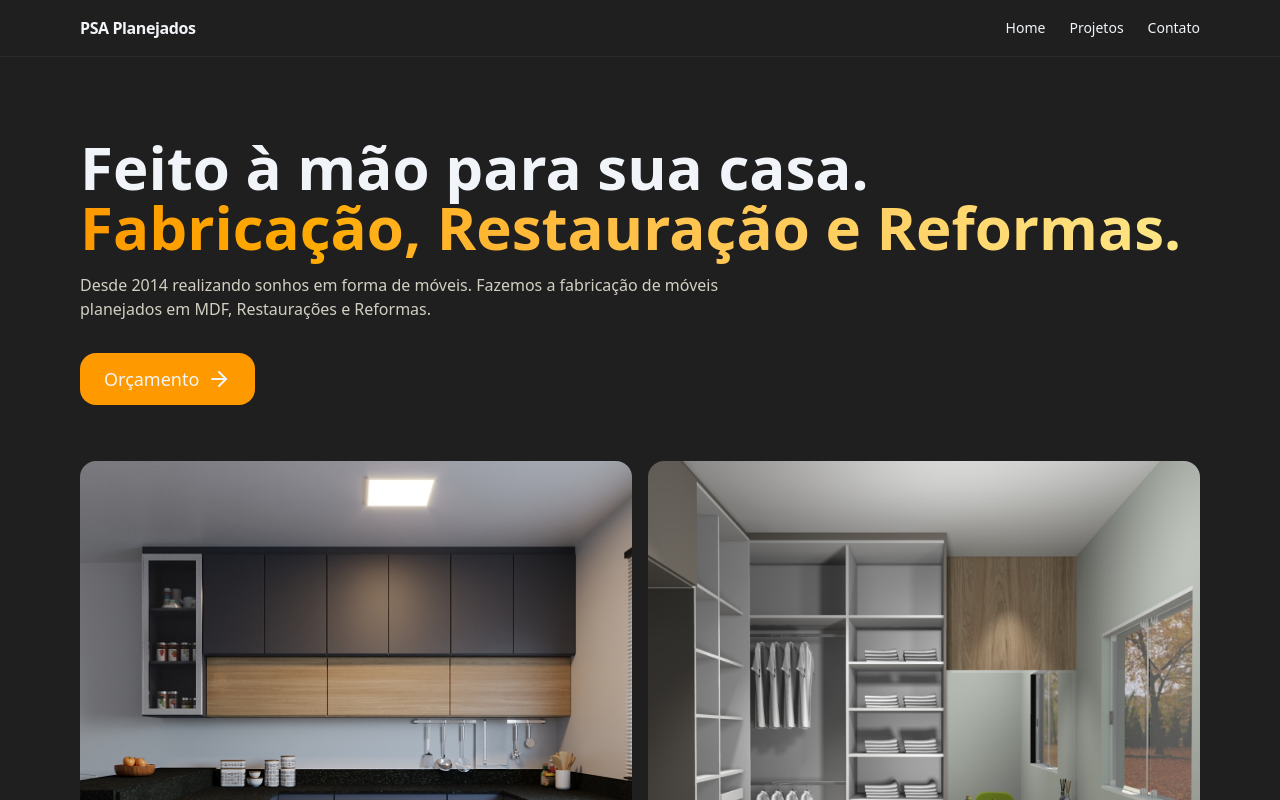
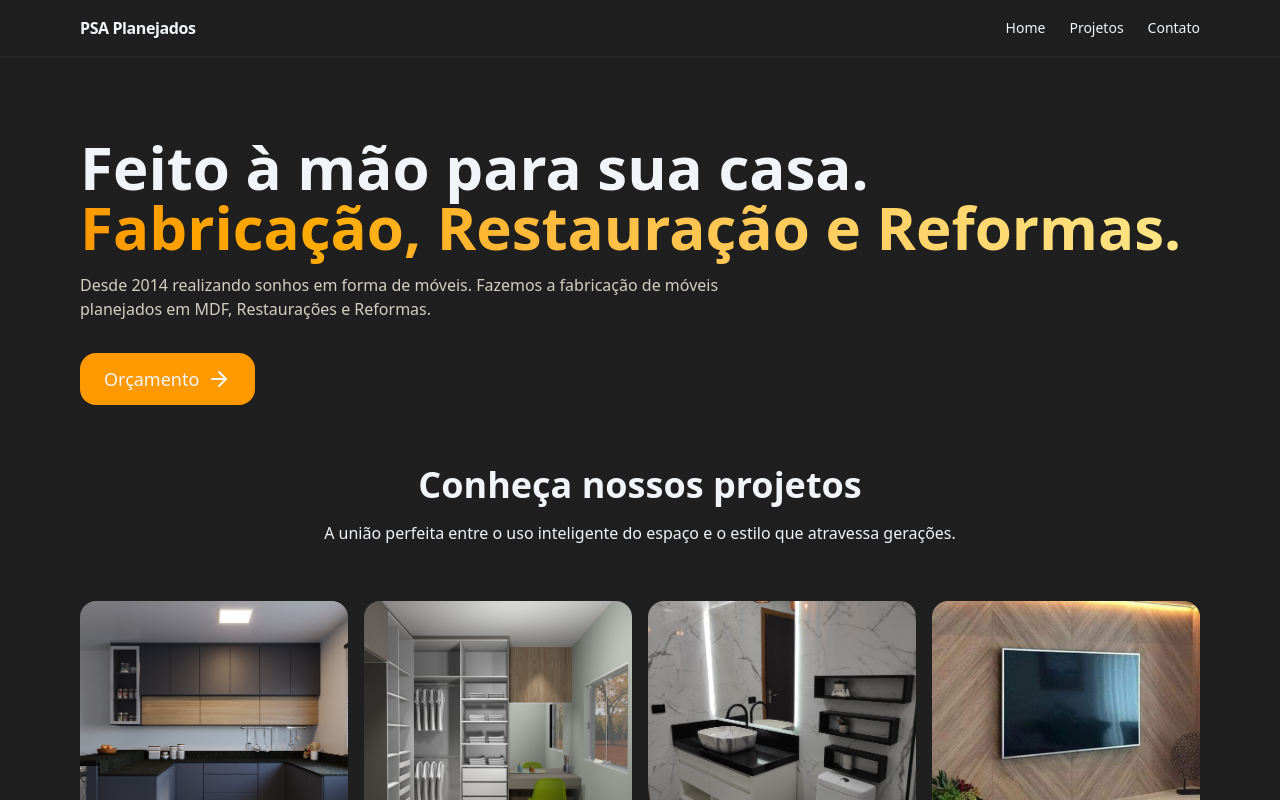
Before and after one commit to agripe049/marcenaria, a React (Vite) app: page / in a window 1280 px wide. Shown: the top 800 px of the page. Built offline with nearby package versions, Linux system fonts and the light colour scheme.

Commit message:
Home pronta, mostrar ao cliente para receber um feedback

```diff
--- a/src/components/Hero.jsx
+++ b/src/components/Hero.jsx
@@ -3,6 +3,7 @@ import { ArrowRight } from 'lucide-react'
 import cozinha from "../../public/cozinha.jpeg"
 import quarto from "../../public/quarto.jpeg"
 import banheiro from "../../public/banheiro.jpeg"
+import sala from "../../public/sala.jpeg"
 
 
 const Hero = () => {
@@ -10,7 +11,8 @@ const Hero = () => {
     const categorias = [
         { label: "Cozinha", imagem: cozinha },
         { label: "Quarto", imagem: quarto },
-        { label: "Banheiro", imagem: banheiro }
+        { label: "Banheiro", imagem: banheiro },
+        { label: "Sala", imagem: sala }
     ];
 
 
@@ -51,12 +53,21 @@ const Hero = () => {
                     </motion.div>
 
 
+                    <motion.div initial={{ opacity: 0, y: 20 }}
+                        animate={{ opacity: 1, y: 0 }}
+                        transition={{ duration: 2 }}
+                        className="mt-15">
+                        <h3 className='text-4xl font-extrabold flex items-center justify-center'>Conheça nossos projetos{" "}</h3>
+                        <p className='mt-4 flex items-center justify-center font-medium'>A união perfeita entre
+                            o uso inteligente do espaço e o estilo que
+                            atravessa gerações.</p>
+                    </motion.div>
 
 
                     <motion.div initial={{ opacity: 0, y: 20 }}
                         animate={{ opacity: 1, y: 0 }}
                         transition={{ duration: .5, delay: .7 }}
-                        className="mt-14 grid grid-cols-2 gap-4"
+                        className="mt-14 grid grid-cols-2 md:grid-cols-4 gap-4"
                     >
                         {categorias.map((i, label) => (
                             <div key={label} className='group relative rounded-2xl overflow-hidden bg-[#1f1f1f] aspect-square cursor-pointer touch-auto'>
```
Also changed, not shown: public/sala.jpeg (added).
